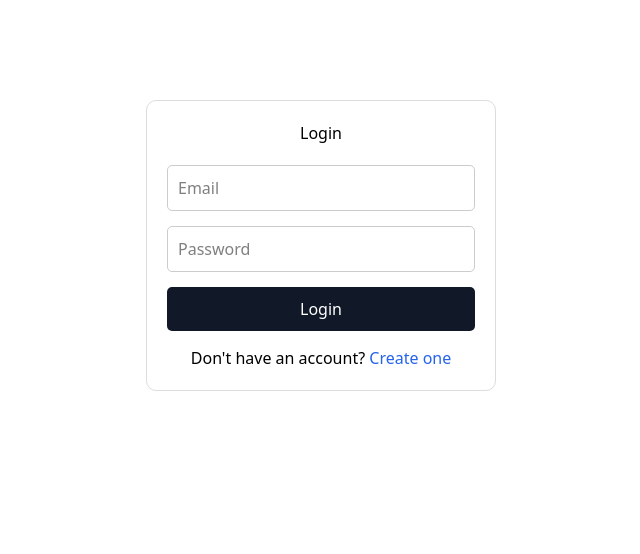
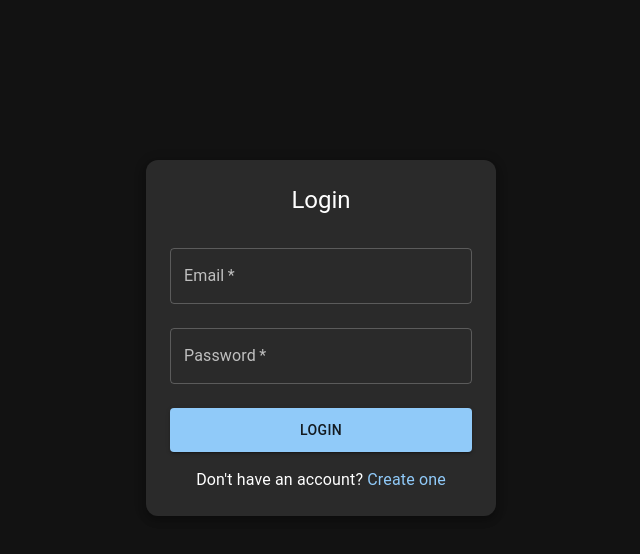
Before and after one commit to Ubaidullah-Web-Dev/Admin-Dash-Pannel, a React (Vite) app: page /login in a window 1280 px wide. Shown: the top 554 px of the page, without its empty margins (319-959 px from the left). Built offline with nearby package versions, Linux system fonts and the light colour scheme; no server answers.

Commit message:
Used MUI

```diff
--- a/package.json
+++ b/package.json
@@ -10,7 +10,10 @@
     "preview": "vite preview"
   },
   "dependencies": {
+    "@emotion/react": "^11.14.0",
+    "@emotion/styled": "^11.14.1",
     "@headlessui/react": "^2.2.9",
+    "@mui/material": "^7.3.6",
     "@tailwindcss/vite": "^4.1.17",
     "firebase": "^12.6.0",
     "framer-motion": "^12.23.24",
--- a/src/main.jsx
+++ b/src/main.jsx
@@ -3,8 +3,21 @@ import ReactDOM from 'react-dom/client';
 import App from './App';
 import './index.css';
 
+// MUI imports
+import { ThemeProvider, createTheme } from '@mui/material/styles';
+import CssBaseline from '@mui/material/CssBaseline';
+
+const darkTheme = createTheme({
+  palette: {
+    mode: 'dark',
+  },
+});
+
 ReactDOM.createRoot(document.getElementById('root')).render(
   <React.StrictMode>
-    <App />
+    <ThemeProvider theme={darkTheme}>
+      <CssBaseline />
+      <App />
+    </ThemeProvider>
   </React.StrictMode>
 );
--- a/src/pages/Login.jsx
+++ b/src/pages/Login.jsx
@@ -2,6 +2,13 @@ import React, { useState } from "react";
 import { auth } from "../Firebase";
 import { signInWithEmailAndPassword } from "firebase/auth";
 import { useNavigate } from "react-router-dom";
+import {
+    Box,
+    Paper,
+    TextField,
+    Button,
+    Typography
+} from "@mui/material";
 
 export default function Login() {
     const navigate = useNavigate();
@@ -28,79 +35,67 @@ export default function Login() {
     };
 
     return (
-        <div style={{ display: "flex", justifyContent: "center", marginTop: "100px" }}>
-            <form
-                onSubmit={handleLogin}
-                style={{
-                    width: "350px",
-                    padding: "20px",
-                    border: "1px solid #ddd",
-                    borderRadius: "10px"
-                }}
-            >
-                <h2 style={{ textAlign: "center", marginBottom: "20px" }}>Login</h2>
-
+        <Box
+            sx={{
+                display: "flex",
+                justifyContent: "center",
+                mt: 20
+            }}>
+            <Paper
+                elevation={5}
+                sx={{
+                    width: 350,
+                    p: 3,
+                    borderRadius: 3
+                }}>
+                <Typography
+                    variant="h5"
+                    sx={{ textAlign: "center", mb: 2 }}>
+                    Login
+                </Typography>
                 {error && (
-                    <p style={{ color: "red", marginBottom: "10px", textAlign: "center" }}>
+                    <Typography
+                        color="error"
+                        sx={{ textAlign: "center", mb: 2 }}>
                         {error}
-                    </p>
+                    </Typography>
                 )}
-
-                <input
+                <form onSubmit={handleLogin}>
+                    <TextField
                         type="email"
-                    placeholder="Email"
+                        label="Email"
                         value={email}
                         onChange={(e) => setEmail(e.target.value)}
                         required
-                    style={{
-                        width: "100%",
-                        padding: "10px",
-                        marginBottom: "15px",
-                        borderRadius: "5px",
-                        border: "1px solid #ccc"
-                    }}
-                />
-
-                <input
+                        fullWidth
+                        margin="normal"/>
+                    <TextField
                         type="password"
-                    placeholder="Password"
+                        label="Password"
                         value={password}
                         onChange={(e) => setPassword(e.target.value)}
                         required
-                    style={{
-                        width: "100%",
-                        padding: "10px",
-                        marginBottom: "15px",
-                        borderRadius: "5px",
-                        border: "1px solid #ccc"
-                    }}
-                />
-
-                <button
+                        fullWidth
+                        margin="normal"/>
+                    <Button
                         type="submit"
-                    style={{
-                        width: "100%",
-                        padding: "10px",
-                        background: "#111827",
-                        color: "white",
-                        border: "none",
-                        borderRadius: "5px",
-                        cursor: "pointer"
-                    }}
-                >
+                        variant="contained"
+                        fullWidth
+                        sx={{ mt: 2, py: 1.2 }}>
                         Login
-                </button>
-
-                <p style={{ textAlign: "center", marginTop: "15px" }}>
+                    </Button>
+                </form>
+                <Typography sx={{ textAlign: "center", mt: 2 }}>
                     Don't have an account?{" "}
-                    <span
-                        onClick={() => navigate("/signup")}
-                        style={{ color: "#2563eb", cursor: "pointer" }}
-                    >
+                    <Typography
+                        component="span"
+                        color="primary"
+                        sx={{ cursor: "pointer" }}
+                        onClick={() => navigate("/signup")}>
                         Create one
-                    </span>
-                </p>
-            </form>
-        </div>
+                    </Typography>
+                </Typography>
+            </Paper>
+        </Box>
     );
 }
--- a/src/pages/Signup.jsx
+++ b/src/pages/Signup.jsx
@@ -2,6 +2,13 @@ import React, { useState } from "react";
 import { auth } from "../Firebase";
 import { createUserWithEmailAndPassword } from "firebase/auth";
 import { useNavigate } from "react-router-dom";
+import {
+    Box,
+    Paper,
+    TextField,
+    Button,
+    Typography
+} from "@mui/material";
 
 export default function Signup() {
     const navigate = useNavigate();
@@ -26,69 +33,57 @@ export default function Signup() {
     };
 
     return (
-        <div style={{ display: "flex", justifyContent: "center", marginTop: "100px" }}>
-            <form
-                onSubmit={handleSignup}
-                style={{
-                    width: "350px",
-                    padding: "20px",
-                    border: "1px solid #ddd",
-                    borderRadius: "10px"
-                }}
-            >
-                <h2 style={{ textAlign: "center", marginBottom: "20px" }}>Signup</h2>
-
+        <Box
+            sx={{
+                display: "flex",
+                justifyContent: "center",
+                mt: 20
+            }}>
+            <Paper
+                elevation={5}
+                sx={{
+                    width: 350,
+                    p: 3,
+                    borderRadius: 3
+                }}>
+                <Typography
+                    variant="h5"
+                    sx={{ textAlign: "center", mb: 2 }}>
+                    Signup
+                </Typography>
                 {error && (
-                    <p style={{ color: "red", marginBottom: "10px", textAlign: "center" }}>
+                    <Typography
+                        color="error"
+                        sx={{ textAlign: "center", mb: 2 }}>
                         {error}
-                    </p>
+                    </Typography>
                 )}
-
-                <input
+                <form onSubmit={handleSignup}>
+                    <TextField
                         type="email"
-                    placeholder="Email"
+                        label="Email"
                         value={email}
                         onChange={(e) => setEmail(e.target.value)}
                         required
-                    style={{
-                        width: "100%",
-                        padding: "10px",
-                        marginBottom: "15px",
-                        borderRadius: "5px",
-                        border: "1px solid #ccc"
-                    }}
-                />
-
-                <input
+                        fullWidth
+                        margin="normal"/>
+                    <TextField
                         type="password"
-                    placeholder="Password"
+                        label="Password"
                         value={password}
                         onChange={(e) => setPassword(e.target.value)}
                         required
-                    style={{
-                        width: "100%",
-                        padding: "10px",
-                        marginBottom: "15px",
-                        borderRadius: "5px",
-                        border: "1px solid #ccc"
-                    }}
-                />
-
-                <button
+                        fullWidth
+                        margin="normal"/>
+                    <Button
                         type="submit"
-                    style={{
-                        width: "100%",
-                        padding: "10px",
-                        background: "#111827",
-                        color: "white",
-                        border: "none",
-                        borderRadius: "5px",
-                        cursor: "pointer"
-                    }}
-                >
+                        variant="contained"
+                        fullWidth
+                        sx={{ mt: 2, py: 1.2 }}>
                         Create Account
-                </button>
+                    </Button>
                 </form>
-        </div>
+            </Paper>
+        </Box>
     );
 }
```
Also changed, not shown: 1 other file (tests, documents, lock files or other folders). Lines whose indentation alone changed are shown as unchanged.
